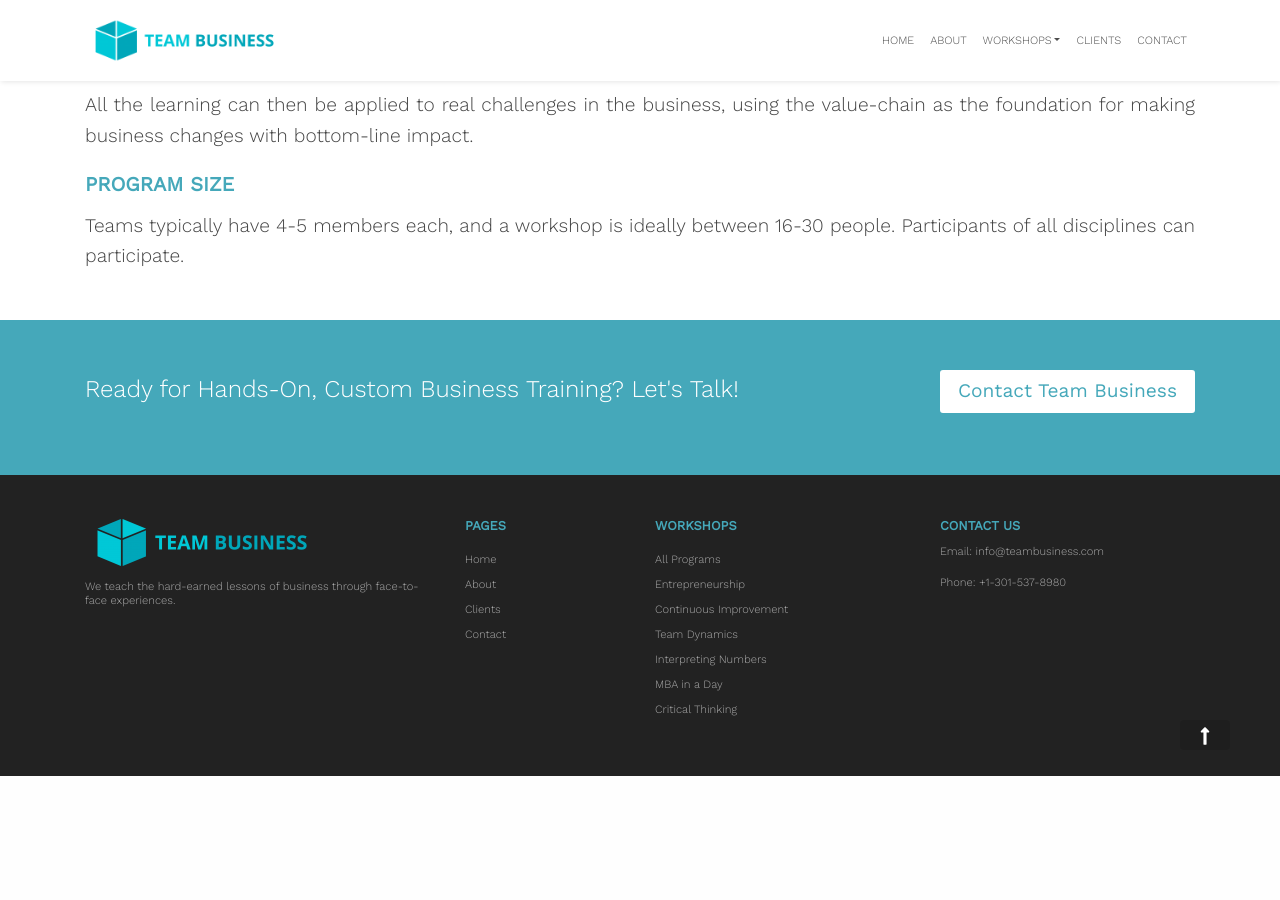
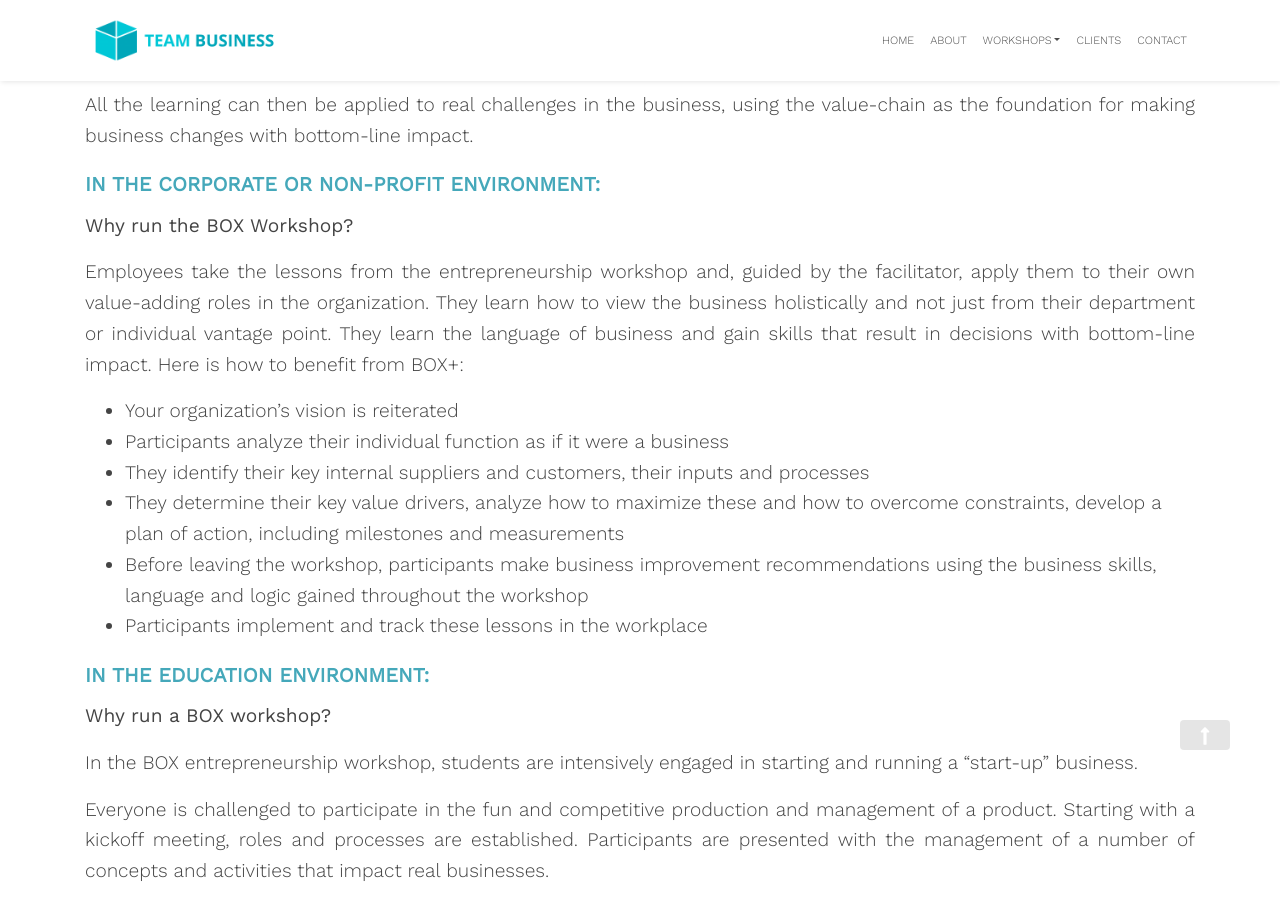
Before and after one commit to zac-heisey/team-business, a Jekyll site: the page built from _pages/box.md, in a window 1280 px wide and 900 px high, scrolled down 2712 px. Built offline with Jekyll 4.4.1, drawn with Linux system fonts in a browser that asks for light colours; before the commit the page ends 3488 px from its top, so only the background shows below that; some of the changed text lies outside the part shown.

Commit message:
Update from Forestry.io Lara Azzam updated _pages/box.md

```diff
--- a/_pages/box.md
+++ b/_pages/box.md
@@ -41,6 +41,39 @@ Everyone is challenged to participate in the fun and competitive production and
 
 All the learning can then be applied to real challenges in the business, using the value-chain as the foundation for making business changes with bottom-line impact.
 
+### In the corporate or non-profit environment:
+
+**Why run the BOX Workshop?**
+
+Employees take the lessons from the entrepreneurship workshop and, guided by the facilitator, apply them to their own value-adding roles in the organization. They learn how to view the business holistically and not just from their department or individual vantage point. They learn the language of business and gain skills that result in decisions with bottom-line impact. Here is how to benefit from BOX+:
+
+* Your organization’s vision is reiterated
+* Participants analyze their individual function as if it were a business
+* They identify their key internal suppliers and customers, their inputs and processes
+* They determine their key value drivers, analyze how to maximize these and how to overcome constraints, develop a plan of action, including milestones and measurements
+* Before leaving the workshop, participants make business improvement recommendations using the business skills, language and logic gained throughout the workshop
+* Participants implement and track these lessons in the workplace
+
+### In the education environment:
+
+**Why run a BOX workshop?**
+
+In the BOX entrepreneurship workshop, students are intensively engaged in starting and running a “start-up” business.
+
+Everyone is challenged to participate in the fun and competitive production and management of a product. Starting with a kickoff meeting, roles and processes are established. Participants are presented with the management of a number of concepts and activities that impact real businesses.
+
+The BOX entrepreneurship program teaches great lessons first hand about business, all the while combining competition, negotiation, teamwork and many other essential soft skills that can’t be learned via a textbook or lecture. Here are some concepts taught in BOX:
+
+**Key Learnings:**
+
+* Supply and demand forecasting
+* Competition in the “marketplace”
+* The impact of technology
+* The role of advertising
+* The impact of quality (or lack thereof)
+* Looking at the bottom line (profitability)
+* The challenge of the future, planning for the unforeseen
+
 ### PROGRAM SIZE
 
 Teams typically have 4-5 members each, and a workshop is ideally between 16-30 people. Participants of all disciplines can participate.
```
